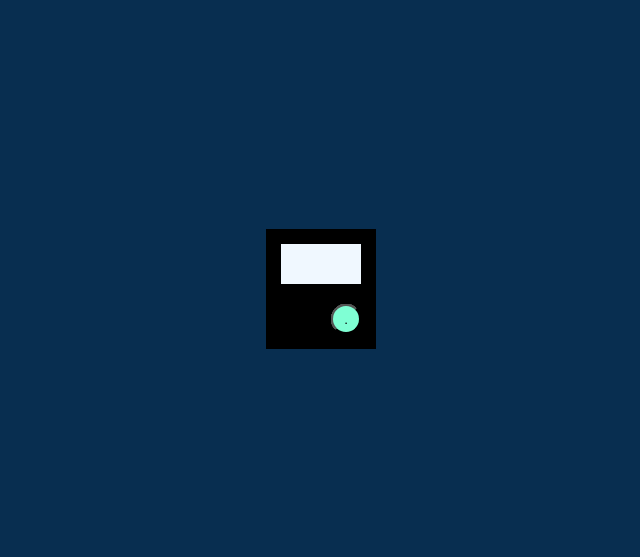
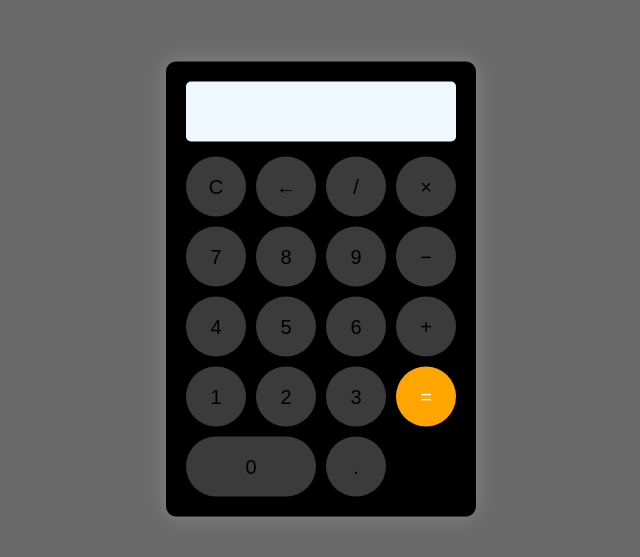
Before and after one commit to ecarllos/calculadora_JS, a plain HTML site: page index.html in a window 1280 px wide. Shown: the part 111-668 px from the top of the page, without its empty margins (319-959 px from the left). Drawn offline with Linux system fonts and the light colour scheme.

```diff
--- a/index.html
+++ b/index.html
@@ -7,31 +7,35 @@
     <title>Calculadora</title>
 </head>
 <body>
-    <section>
-        <div id="res">
-
-        </div>
+    <main class="calculadora">
+        <div id="res" aria-label="Resultado da conta" role="textbox"></div>
 
         <div id="botoes">
-            <button class="bottom" value="limpar_tela" id="limpar_tela"> C </button>
-            <button class="bottom" value="remove_numero" id="remove_numero"> > </button>
-            <button class="bottom" value="divisao" id="div"> / </button>
-            <button class="bottom" value="multiplicacao" id="mult"> X </button>
-            <button class="bottom" value="sete" id="sete"> 7 </button>
-            <button class="bottom" value="oito" id="oito"> 8 </button>
-            <button class="bottom" value="nove" id="nove"> 9 </button>
-            <button class="bottom" value="subtracao" id="sub"> - </button>
-            <button class="bottom" value="quatro" id="quatro"> 4 </button>
-            <button class="bottom" value="cinco" id="cinco"> 5 </button>
-            <button class="bottom" value="seis" id="seis"> 6 </button>
-            <button class="bottom" value="somar" id="som"> + </button>
-            <button class="bottom" value="tres" id="tres"> 3 </button>
-            <button class="bottom" value="dois" id="dois"> 2 </button>
-            <button class="bottom" value="um" id="um"> 1 </button>
-            <button class="bottom" value="igualar" id="igual"> = </button>
-            <button class="bottom" value="zero" id="zero"> 0 </button>
-            <button class="bottom" value="ponto" id="ponto"> . </button>
+          <button class="botao" value="C" id="limpar_tela" aria-label="Limpar tela">C</button>
+          <button class="botao" value="←" id="remove_numero" aria-label="Remover número" onclick="LimparNumero()">←</button>
+          <button class="botao" value="/" id="div" aria-label="Dividir" onclick="operacoes('/')">/</button>
+          <button class="botao" value="*" id="mult" aria-label="Multiplicar" onclick="operacoes('*')">×</button>
+
+          <button class="botao" value="7" id="sete" onclick="MostrarNumero(7)">7</button>
+          <button class="botao" value="8" id="oito" onclick="MostrarNumero(8)">8</button>
+          <button class="botao" value="9" id="nove" onclick="MostrarNumero(9)">9</button>
+          <button class="botao" value="-" id="sub" onclick="operacoes('-')">−</button>
+
+          <button class="botao" value="4" id="quatro" onclick="MostrarNumero(4)">4</button>
+          <button class="botao" value="5" id="cinco" onclick="MostrarNumero(5)">5</button>
+          <button class="botao" value="6" id="seis" onclick="MostrarNumero(6)">6</button>
+          <button class="botao" value="+" id="som" onclick="operacoes('+')">+</button>
+
+          <button class="botao" value="1" id="um" onclick="MostrarNumero(1)">1</button>
+          <button class="botao" value="2" id="dois" onclick="MostrarNumero(2)">2</button>
+          <button class="botao" value="3" id="tres" onclick="MostrarNumero(3)">3</button>
+          <button class="botao igual" value="=" id="igual" onclick="calcular()">=</button>
+
+          <button class="botao zero" value="0" id="zero" onclick="MostrarNumero(0)">0</button>
+          <button class="botao" value="." id="ponto">.</button>
         </div>
-    </section>
+      </main>
+
+      <script src="script.js"></script>
 </body>
 </html>
--- a/script.js
+++ b/script.js
@@ -0,0 +1,23 @@
+let res = document.getElementById("res")
+let valor = []
+
+function MostrarNumero(n){
+    valor += n
+    res.innerHTML = valor
+}
+
+function operacoes(n){
+    valor += n
+    res.innerHTML = valor
+}
+
+function calcular(){
+    let resultado = eval(valor)
+    res.innerHTML = resultado
+    valor = resultado.toString()
+}
+
+function LimparNumero(){
+    let ultimoN = valor[valor.length - 1]
+    valor.splice(2, 1)
+}
--- a/style.css
+++ b/style.css
@@ -1,94 +1,76 @@
-*{
+* {
     margin: 0;
-    top: 0;
-}
-body{
-    background-color: rgb(8, 46, 80);
+    padding: 0;
+    box-sizing: border-box;
 }
 
-section {
+body {
+    background-color: rgb(106, 106, 106);
+    font-family: Arial, sans-serif;
+}
+
+main.calculadora {
     position: absolute;
     top: 50%;
     left: 50%;
     transform: translate(-50%, -50%);
-    padding: 15px;
+    padding: 20px;
     background-color: black;
+    border-radius: 10px;
+    box-shadow: 0 0 20px rgba(255, 255, 255, 0.2);
 }
-div#res{
-    height: 40px;
+
+#res {
+    display: flex;
+    align-items: center;
+    justify-content: end;
+    height: 60px;
     width: 100%;
-    margin-bottom: 10px;
+    margin-bottom: 15px;
     background-color: aliceblue;
+    font-size: 24px;
+    padding: 10px;
+    text-align: right;
+    overflow-x: auto;
+    border-radius: 5px;
 }
-div#botoes{
+
+#botoes {
     display: grid;
-    grid-template-columns: repeat(4, 1fr);
-    grid-template-areas:
-    "limpar" "remover" "divisao" "multiplicacao"
-    "sete"   "oito"    "nove"    "subtracao"
-    "quatro" "cinco"   "seis"    "somar"
-    "tres"   "dois"    "um"      "igual"
-    "zero"   "zero"    "ponto"   "igual"
-    ;
+    grid-template-columns: repeat(4, 60px);
     gap: 10px;
+    justify-content: center;
 }
-.bottom{
-    background-color: aquamarine;
-    width: 30px;
-    height: 30px;
+
+.botao {
+    width: 60px;
+    height: 60px;
+    font-size: 20px;
     border-radius: 50%;
+    border: none;
+    background-color: rgb(59, 59, 59);
+    cursor: pointer;
+    transition: background-color 0.2s ease;
 }
-#limpar_tela{
-    grid-area: limpar;
+
+.botao:hover {
+    background-color: rgb(229, 229, 229);
 }
-#remove_numero{
-    grid-area: remover;
+
+.igual {
+    height: 100%;
+    background-color: orange;
+    color: white;
 }
-#div{
-    grid-area: divisao;
+
+.igual:hover {
+    background-color: rgb(179, 98, 0);
 }
-#mult{
-    grid-area: multiplicacao;
+
+.zero {
+    grid-column: span 2;
+    border-radius: 30px;
+    text-align: center;
+    width: 100%;
+    border-radius: 30px;
 }
-#sete{
-    grid-area: sete;
-}
-#oito{
-    grid-area: oito;
-}
-#nove{
-    grid-area: nove;
-}
-#sub{
-    grid-area: subtracao;
-}
-#quatro{
-    grid-area: quatro;
-}
-#cinco{
-    grid-area: cinco;
-}
-#seis{
-    grid-area: seis;
-}
-#som{
-    grid-area: somar;
-}
-#tres{
-    grid-area: tres;
-}
-#dois{
-    grid-area: dois;
-}
-#um{
-    grid-area: um;
-}
-#igual{
-    grid-area: igual;
-}
-#zero{
-    grid-area: zero;
-}
-#ponto{
-    grid-area: ponto;
-}
```
